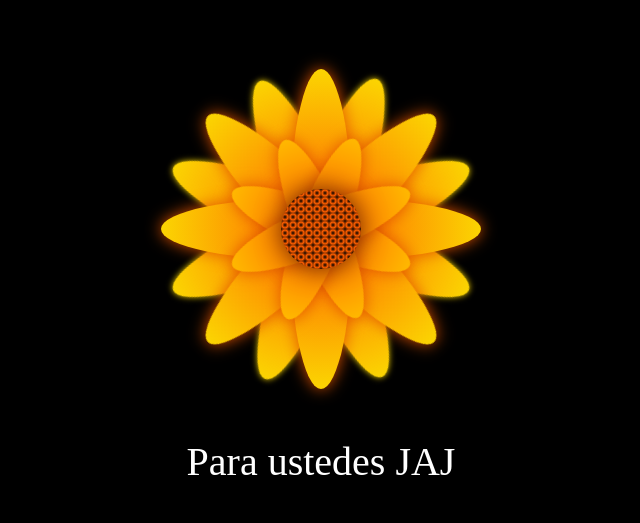
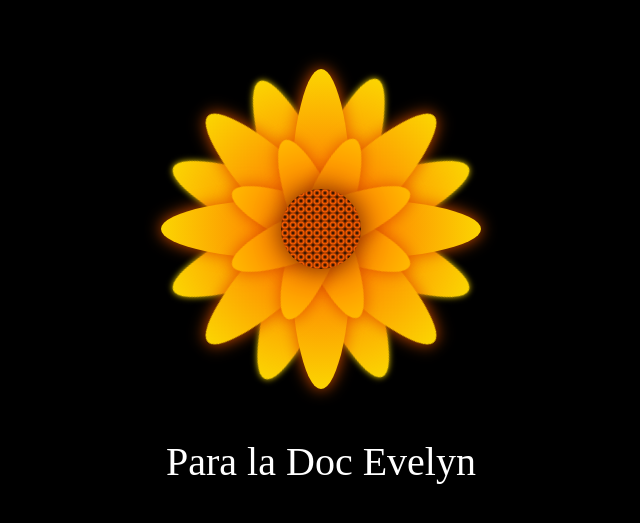
Before and after one commit to Luber20/Flor-A, a plain HTML site: page docs/index.html in a window 1280 px wide. Shown: the part 171-694 px from the top of the page, without its empty margins (319-959 px from the left). Drawn offline with Linux system fonts and the light colour scheme.

Commit message:
Update index.html

```diff
--- a/docs/index.html
+++ b/docs/index.html
@@ -5,7 +5,7 @@
     <meta http-equiv="X-UA-Compatible" content="IE=edge">
     <meta name="viewport" content="width=device-width, initial-scale=1.0">
     <link rel="Stylesheet" href="style.css">
-    <title>Flower</title>
+    <title>De...</title>
 </head>
 <body>
 
@@ -37,7 +37,7 @@
     </div>
     <div class="Petal3 p4">
     </div>
-    <div class="text-below">Para ustedes JAJ</div>
+    <div class="text-below">Para la Doc Evelyn</div>
   </div>
 </body>
 </html>
```
